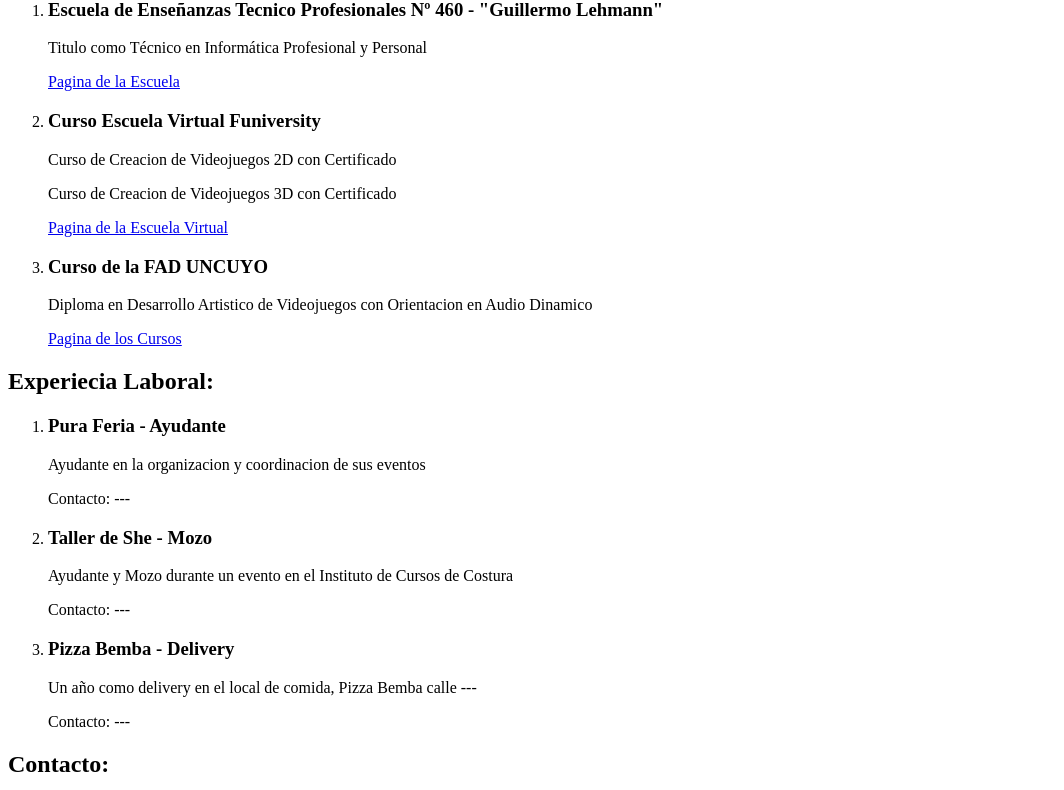
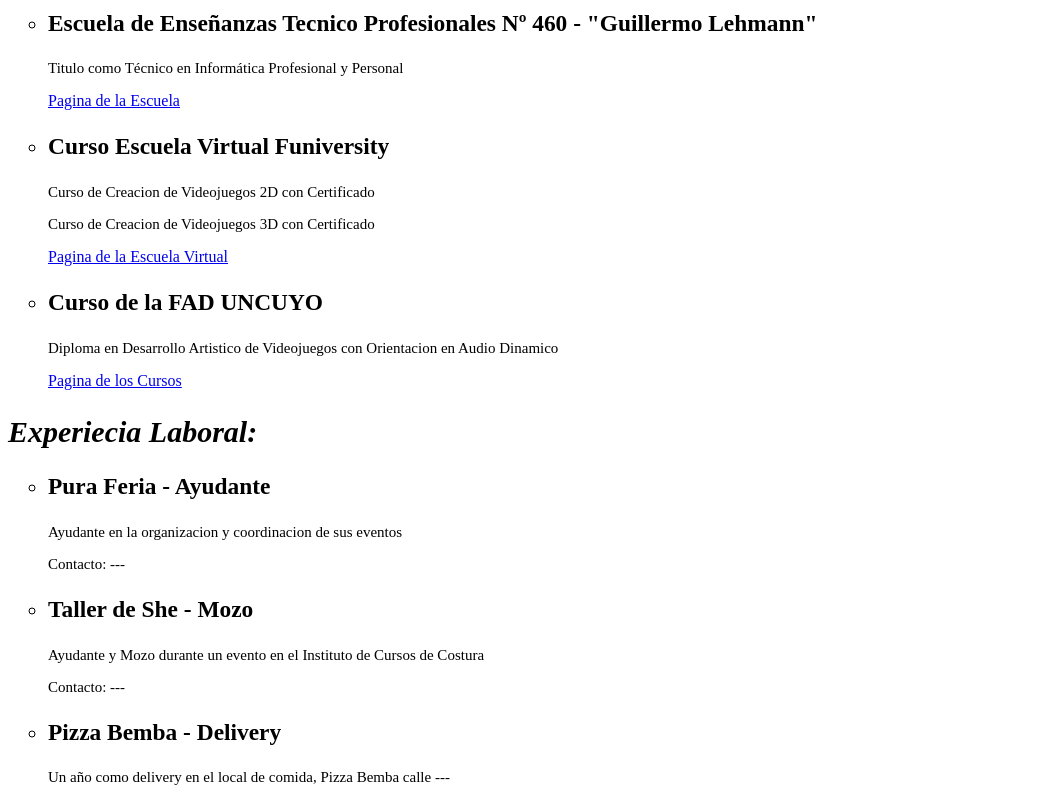
Before and after one commit to Feeergus/Jeronimo-Sesto, a plain HTML site: page index.html in a window 1280 px wide. Shown: the part 654-1444 px from the top of the page, without its empty margins (0-1064 px from the left). Drawn offline with Linux system fonts and the light colour scheme.

Commit message:
cambio stylesheet

```diff
--- a/CSS/stylesheet.css
+++ b/CSS/stylesheet.css
@@ -3,3 +3,21 @@ img {
     weight: 500px;
     height: 400px;
 }
+
+
+p {
+    font-family: 'Times New Roman', Times, serif;
+    font-size: 15px;
+}
+
+li {
+    font-family: 'Times New Roman', Times, serif;
+    font-size: 20px;
+    list-style-type:circle;
+}
+
+h2 {
+    font-family: 'Times New Roman', Times, serif;
+    font-size: 30px;
+    font-style: oblique;
+}
```
